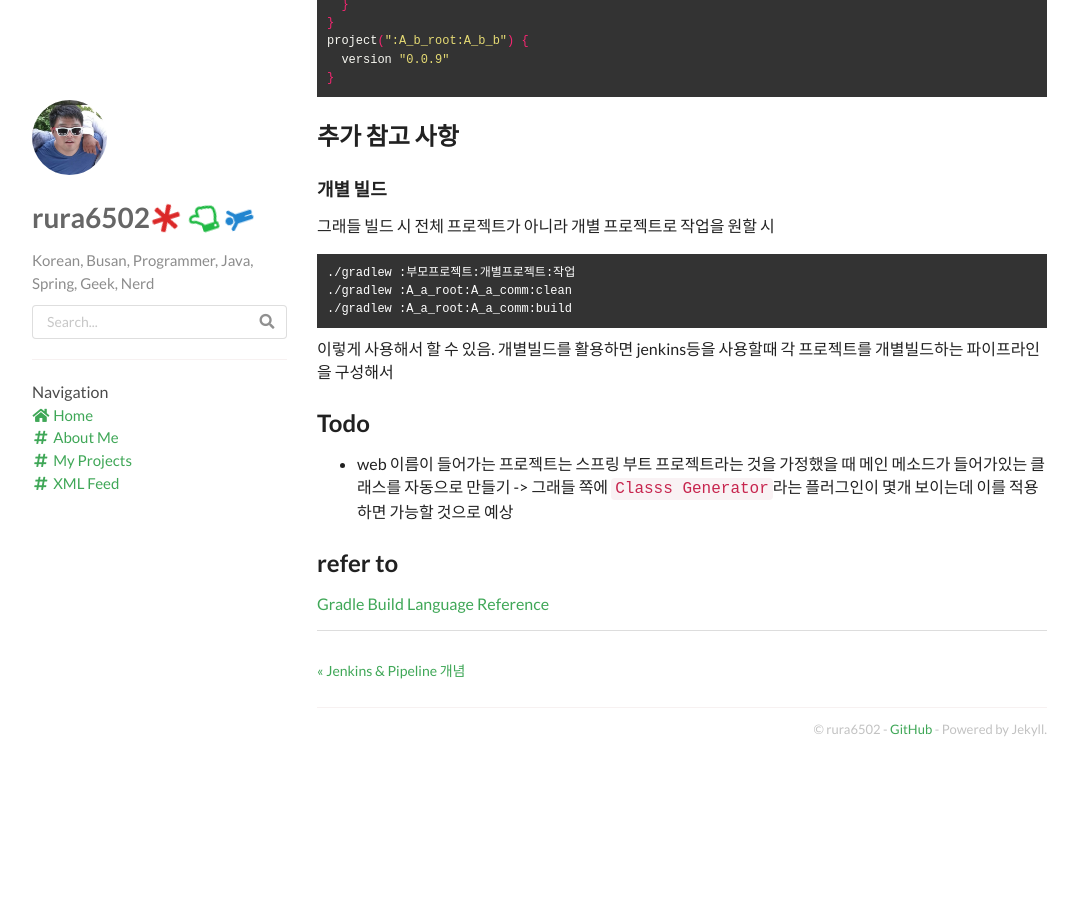
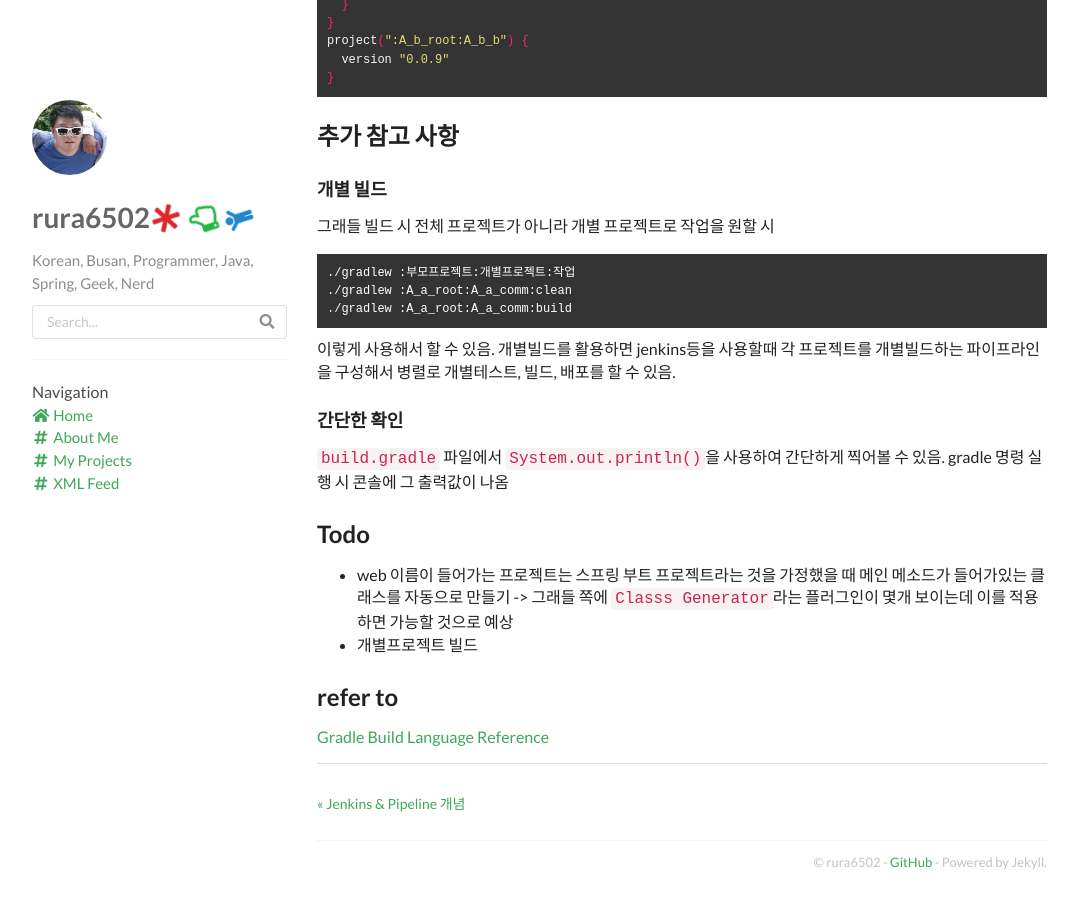
Before and after one commit to rura6502/rura6502.github.io, a Jekyll site: the page built from _posts/2019-05-25-Gradle-multi-module-project-with-Spring-Boot-and-inject-dependencies-using-IF.md, in a window 1280 px wide and 900 px high, scrolled down 10122 px. Shown: the whole window, without its empty margins (53-1131 px from the left). Built offline with Jekyll 4.4.1, drawn with Linux system fonts in a browser that asks for light colours; nearby versions of some CDN libraries; comment, search, counter and statistics services are not loaded; before the commit the page ends 10889 px from its top, so only the background shows below that.

Commit message:
_posts/2019-05-25-Gradle-multi-module-project-with-Spring-Boot-and-inject-dependencies-using-IF.md updated from https://stackedit.io/

````diff
--- a/_posts/2019-05-25-Gradle-multi-module-project-with-Spring-Boot-and-inject-dependencies-using-IF.md
+++ b/_posts/2019-05-25-Gradle-multi-module-project-with-Spring-Boot-and-inject-dependencies-using-IF.md
@@ -451,15 +451,16 @@ project(":A_b_root:A_b_b") {
 ./gradlew :A_a_root:A_a_comm:build
 ```
 
-이렇게 사용해서 할 수 있음. 개별빌드를 활용하면 jenkins등을 사용할때 각 프로젝트를 개별빌드하는 파이프라인을 구성해서
+이렇게 사용해서 할 수 있음. 개별빌드를 활용하면 jenkins등을 사용할때 각 프로젝트를 개별빌드하는 파이프라인을 구성해서 병렬로 개별테스트, 빌드, 배포를 할 수 있음.
 
+### 간단한 확인
 
-
-
+`build.gradle` 파일에서 `System.out.println()`을 사용하여 간단하게 찍어볼 수 있음. gradle 명령 실행 시 콘솔에 그 출력값이 나옴
 
 ## Todo
 
 * web 이름이 들어가는 프로젝트는 스프링 부트 프로젝트라는 것을 가정했을 때 메인 메소드가 들어가있는 클래스를 자동으로 만들기 -> 그래들 쪽에 `Classs Generator`라는 플러그인이 몇개 보이는데 이를 적용하면 가능할 것으로 예상
+* 개별프로젝트 빌드
 
 
 ## refer to
````
Also changed, not shown: other parts of _posts/2019-05-25-Gradle-multi-module-project-with-Spring-Boot-and-inject-dependencies-using-IF.md (+1 -1 lines).
